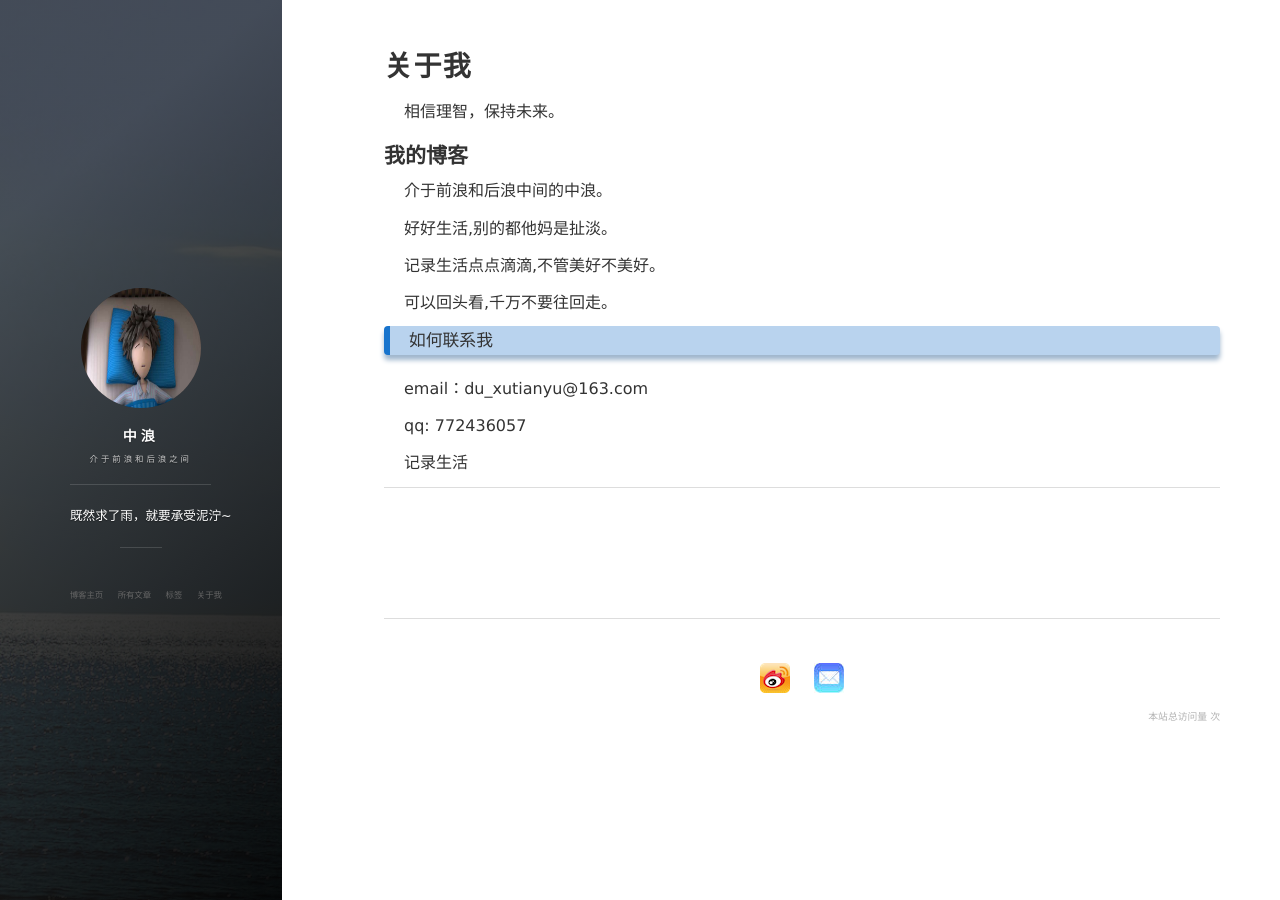
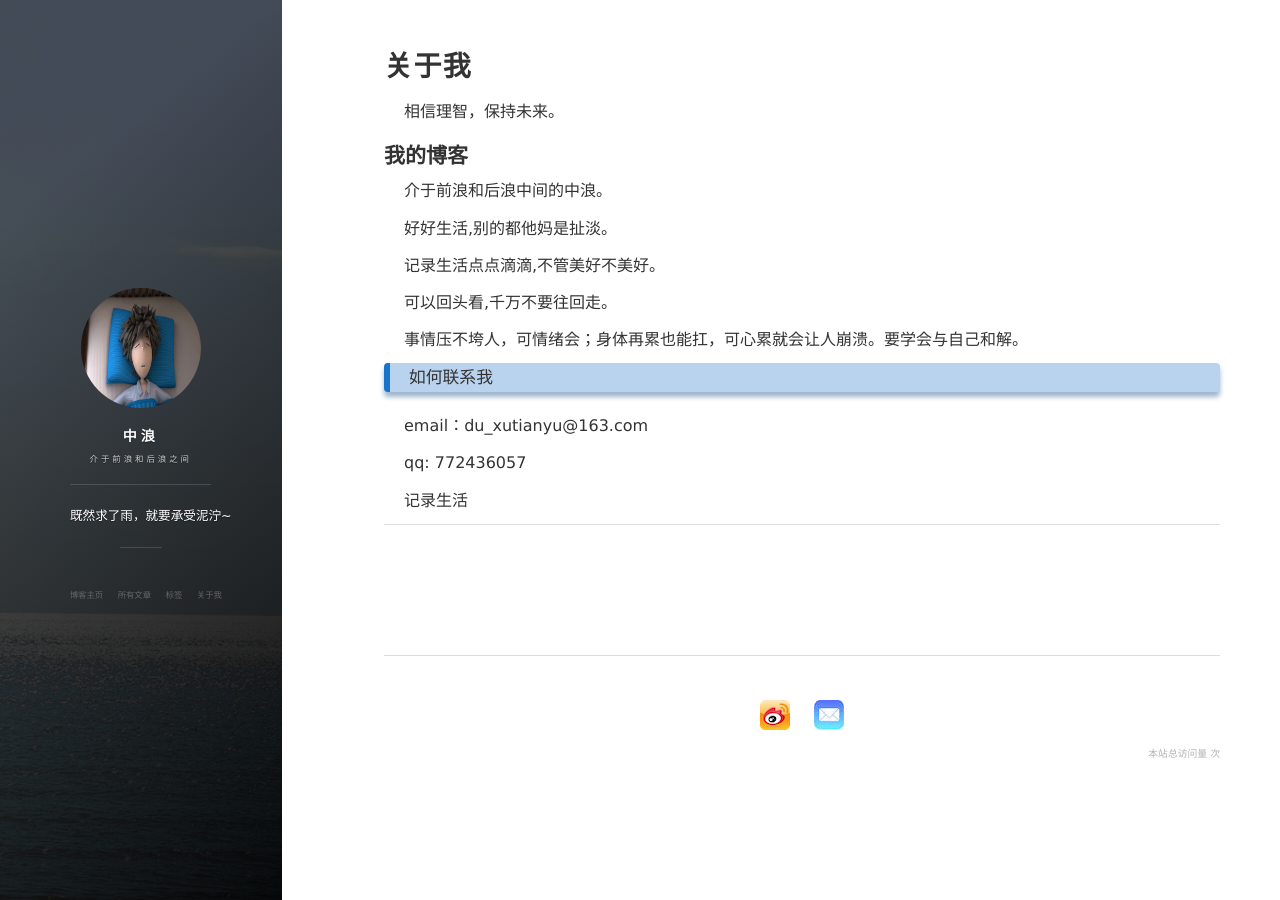
Before and after one commit to duxxrs/duxxrs.github.io, a Jekyll site: the page built from about.md, in a window 1280 px wide. Built offline with Jekyll 4.4.1, drawn with Linux system fonts in a browser that asks for light colours; nearby versions of some CDN libraries; comment, search, counter and statistics services are not loaded.

Commit message:
1.修改for   myself

```diff
--- a/about.md
+++ b/about.md
@@ -22,6 +22,8 @@ title: 关于我
 <p>
  可以回头看,千万不要往回走。
 <p>
+ 事情压不垮人，可情绪会；身体再累也能扛，可心累就会让人崩溃。要学会与自己和解。
+<p>
 <h3> 如何联系我 </h3>
 
 <p>
```
